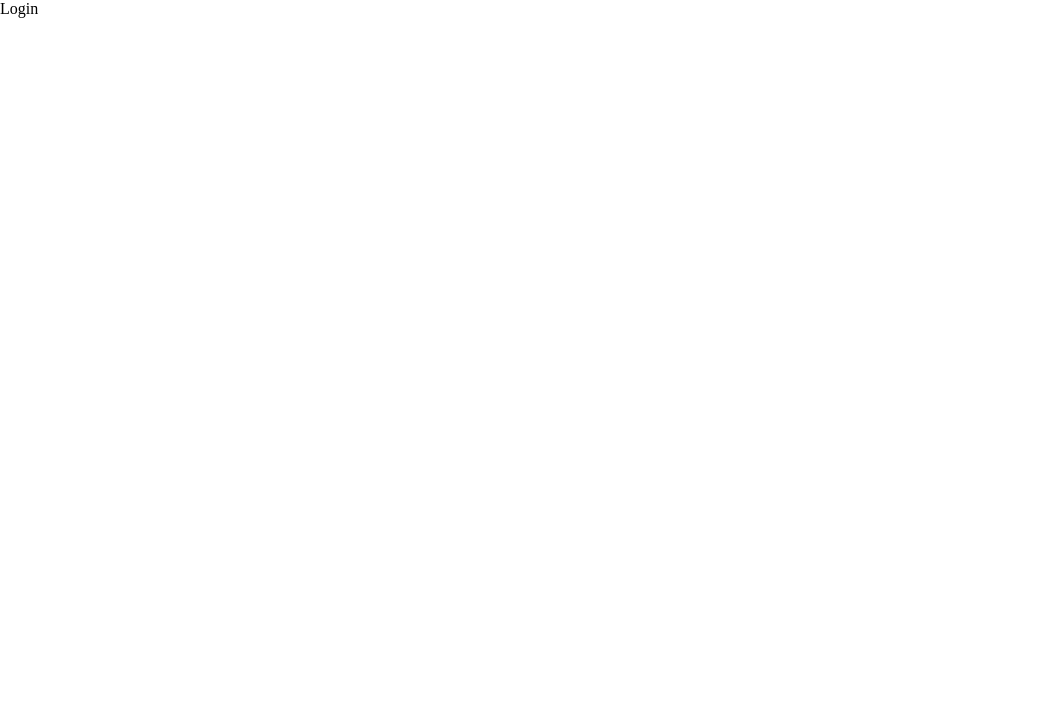
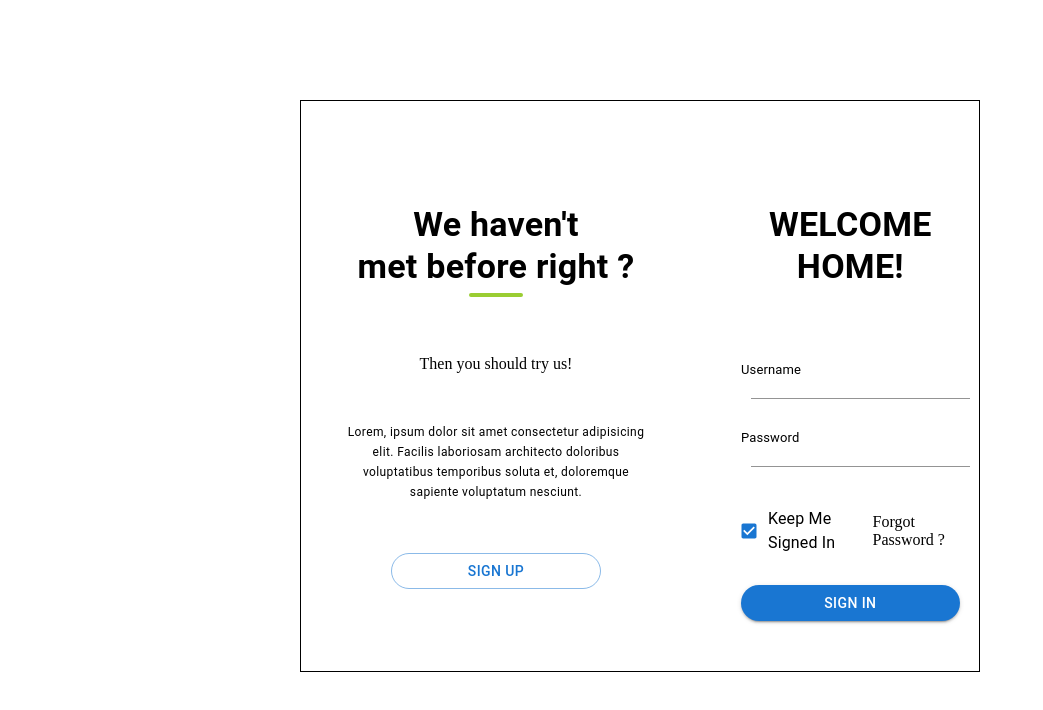
Before and after one commit to singh-ritu/Milkify, a React (Vite) app: page /login in a window 1280 px wide. Shown: the top 710 px of the page, without its empty margins (0-1043 px from the left). Built offline with nearby package versions, Linux system fonts and the light colour scheme.

Commit message:
Added  the signup & login

```diff
--- a/src/Home/ContactUs.tsx
+++ b/src/Home/ContactUs.tsx
@@ -1,4 +1,3 @@
-import React from "react";
 import Box from "@mui/material/Box";
 import Typography from "@mui/material/Typography";
 import "./contactUs.styles.css";
@@ -9,10 +8,10 @@ function ContactUs() {
   return (
     <>
       <div className="form-heading">
-        <Typography variant="h4" component="div">
+        <Typography variant="h4" component="div" className="heading">
           Get In Touch
         </Typography>
-        <Typography variant="body1" component="div">
+        <Typography variant="body1" component="div" className="heading">
           <p>
             Have a question, suggestion, or just want to say hello? We'd love to
             hear from you!
@@ -32,7 +31,6 @@ function ContactUs() {
                 <TextField
                   variant="standard"
                   label=" Your Name"
-                  id="standard-basic"
                   sx={{
                     paddingRight: "20px",
                     width: "50%",
@@ -48,13 +46,11 @@ function ContactUs() {
               <TextField
                 variant="standard"
                 label=" Your Subject"
-                id="standard-basic"
                 sx={{ padding: "10px" }}
               />
               <TextField
                 variant="standard"
                 label=" Your message"
-                id="standard-basic"
                 placeholder="Write your message here"
                 sx={{ padding: "10px" }}
               />
--- a/src/Home/contactUs.styles.css
+++ b/src/Home/contactUs.styles.css
@@ -21,3 +21,6 @@
   flex-direction: column;
   margin-bottom: 10px;
 }
+.heading {
+  text-align: center;
+}
--- a/src/Login/Login.tsx
+++ b/src/Login/Login.tsx
@@ -1,5 +1,110 @@
-function Login() {
-  return <div>Login</div>;
+import {
+  Box,
+  Button,
+  TextField,
+  FormControlLabel,
+  Checkbox,
+} from "@mui/material";
+import "./login.styles.css";
+import Typography from "@mui/material/Typography";
+
+function Login(props: { onClick: () => void }) {
+  return (
+    <>
+      <div className="parent-container">
+        <div className="login-box">
+          <div className="left-container">
+            <div className="heading">
+              <Typography
+                variant="h4"
+                component="div"
+                style={{ fontWeight: "bolder" }}
+              >
+                We haven't
+              </Typography>
+              <Typography
+                variant="h4"
+                component="div"
+                style={{ fontWeight: "bolder" }}
+              >
+                met before right ?
+              </Typography>
+              <div className="steper"></div>
+            </div>
+            <p style={{ margin: 0 }}>Then you should try us!</p>
+            <div className="caption">
+              <Typography variant="caption" component="div">
+                Lorem, ipsum dolor sit amet consectetur adipisicing elit.
+                Facilis laboriosam architecto doloribus voluptatibus temporibus
+                soluta et, doloremque sapiente voluptatum nesciunt.
+              </Typography>
+            </div>
+            <Button
+              variant="outlined"
+              style={{
+                borderRadius: "24px",
+                width: "60%",
+              }}
+              onClick={props.onClick}
+            >
+              SIGN UP
+            </Button>
+          </div>
+          <div className="right-container">
+            <div className="sign-in-heading">
+              <Typography
+                variant="h4"
+                component="div"
+                style={{ fontWeight: "bolder" }}
+              >
+                WELCOME HOME!
+              </Typography>
+            </div>
+            <div className="sign-in-form">
+              <Box component="form">
+                <div className="sign-in-form-details">
+                  <TextField
+                    variant="standard"
+                    label="Username"
+                    sx={{ width: "100%", padding: "10px" }}
+                    InputLabelProps={{
+                      style: { fontSize: "small", color: "black" },
+                    }}
+                  />
+
+                  <TextField
+                    variant="standard"
+                    label="Password"
+                    type="password"
+                    sx={{ width: "100%", padding: "10px" }}
+                    InputLabelProps={{
+                      style: { fontSize: "small", color: "black" },
+                    }}
+                  />
+                </div>
+                <div className="sign-in-footer">
+                  <FormControlLabel
+                    control={<Checkbox defaultChecked size="small" />}
+                    label="Keep Me Signed In"
+                  />
+                  <div>Forgot Password ?</div>
+                </div>
+                <Button
+                  variant="contained"
+                  style={{
+                    borderRadius: "24px",
+                    width: "100%",
+                  }}
+                >
+                  SIGN IN
+                </Button>
+              </Box>
+            </div>
+          </div>
+        </div>
+      </div>
+    </>
+  );
 }
 
 export default Login;
--- /dev/null
+++ b/src/Login/login.styles.css
@@ -0,0 +1,42 @@
+.login-box {
+  margin: 100px 300px;
+  border: 1px solid black;
+  display: flex;
+}
+.heading,
+.sign-in-heading {
+  text-align: center;
+  margin: 45px 20px;
+  padding: 8px;
+}
+.left-container {
+  display: flex;
+  justify-content: center;
+  align-items: center;
+  flex-direction: column;
+  padding: 50px 20px;
+  /* border: 1px solid black; */
+  max-width: 400px;
+  height: 100%;
+}
+.caption {
+  margin: 50px 20px;
+  text-align: center;
+}
+.steper {
+  border: 2px solid yellowgreen;
+  border-radius: 2px;
+  width: 50px;
+  margin: 5px 120px;
+}
+.right-container {
+  padding: 50px;
+}
+.sign-in-footer {
+  display: flex;
+  align-items: center;
+  justify-content: space-between;
+  width: 100%;
+  margin: 30px 0;
+  cursor: pointer;
+}
--- /dev/null
+++ b/src/Login/signUp.styles.css
@@ -0,0 +1,3 @@
+.signUp-heading {
+  text-align: center;
+}
--- a/src/main.tsx
+++ b/src/main.tsx
@@ -1,6 +1,6 @@
 import React from "react";
 import ReactDOM from "react-dom/client";
-import Home from "./Home/Home";
+import Home from "./Home";
 import Login from "./Login/Login";
 import "./App.css";
 import { createBrowserRouter, RouterProvider } from "react-router-dom";
```
Also changed, not shown: src/Login/SignUp.tsx (added, +19 -0 lines), src/Login/index.tsx (added, +24 -0 lines), src/Home/index.tsx (renamed from src/Home/Home.tsx).
